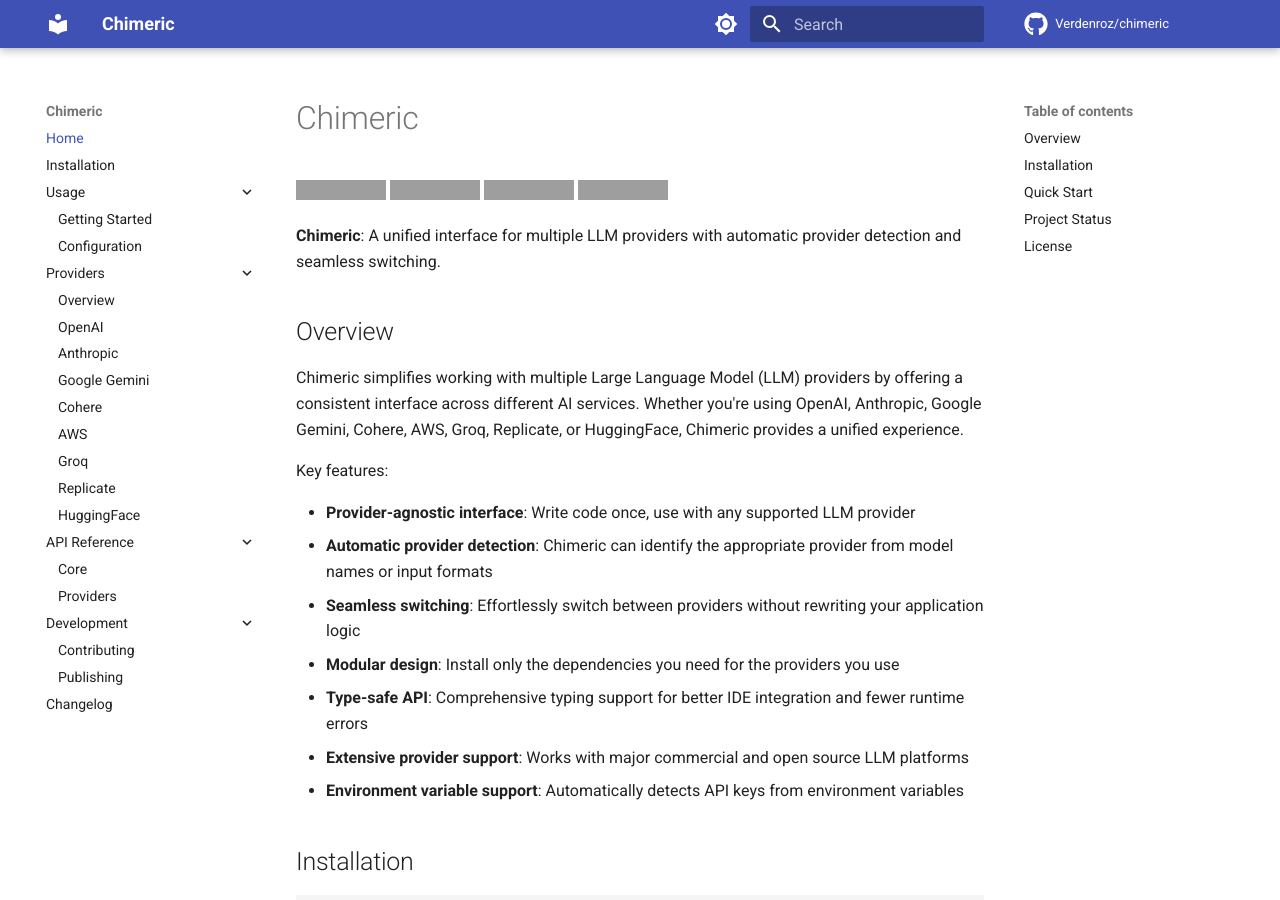
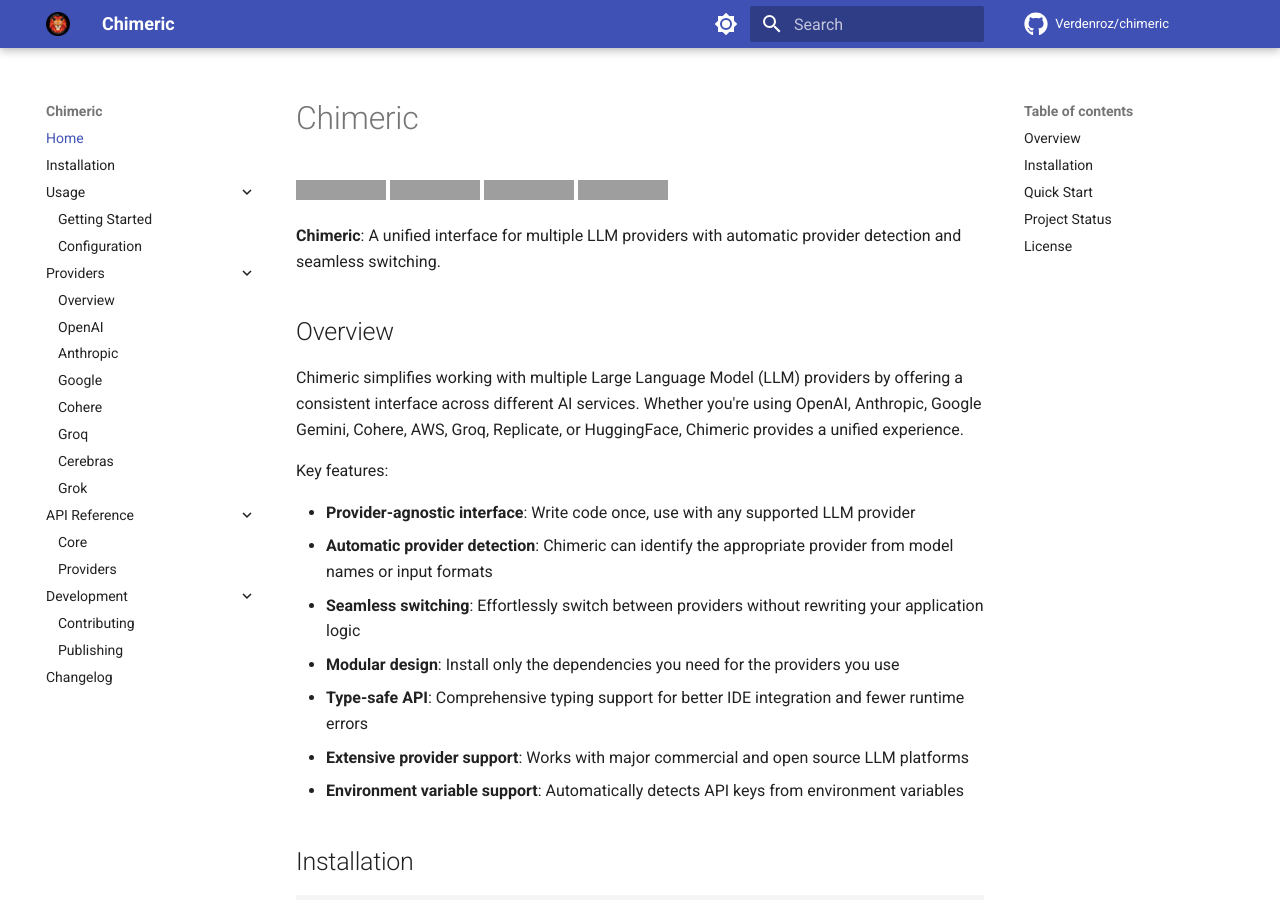
Before and after one commit to Verdenroz/chimeric, an MkDocs documentation site: the page built from docs/index.md, in a window 1280 px wide and 900 px high. Built offline with MkDocs 1.6.1 and Material for MkDocs 9.7.7, drawn with Linux system fonts in a browser that asks for light colours; comment, search, counter and statistics services are not loaded; the version menu is left out; grey boxes are pictures that could not be loaded.

Commit message:
feat: adds logo/favicon

```diff
--- a/mkdocs.yml
+++ b/mkdocs.yml
@@ -12,6 +12,8 @@
 # Theme configuration
 theme:
   name: material
+  logo: assets/images/chimeric.png
+  favicon: assets/favicon.ico
   palette:
     # Use system preference for light/dark mode
     - media: "(prefers-color-scheme: light)"
@@ -40,6 +42,10 @@
     - content.code.annotate
   icon:
     repo: fontawesome/brands/github
+
+# Custom CSS
+extra_css:
+  - stylesheets/extra.css
 
 # Extensions
 markdown_extensions:
@@ -82,12 +88,11 @@
     - Overview: providers/index.md
     - OpenAI: providers/openai.md
     - Anthropic: providers/anthropic.md
-    - Google Gemini: providers/google.md
+    - Google: providers/google.md
     - Cohere: providers/cohere.md
-    - AWS: providers/aws.md
     - Groq: providers/groq.md
-    - Replicate: providers/replicate.md
-    - HuggingFace: providers/huggingface.md
+    - Cerebras: providers/cerebras.md
+    - Grok: providers/grok.md
   - API Reference:
     - Core: api/core.md
     - Providers: api/providers.md
```
Also changed, not shown: .github/assets/chimeric.png (added), docs/assets/favicon.ico (added), docs/assets/images/chimeric.png (added).
